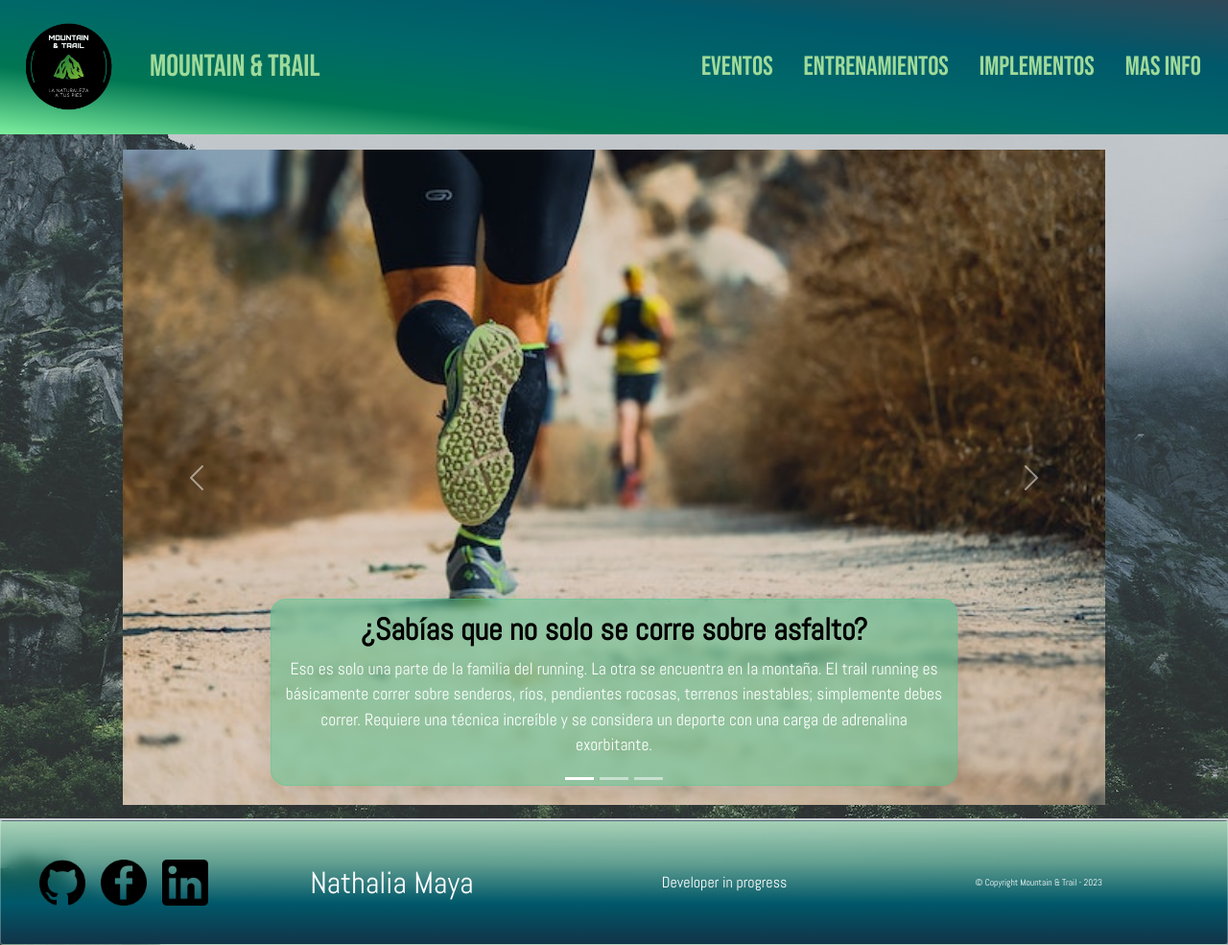
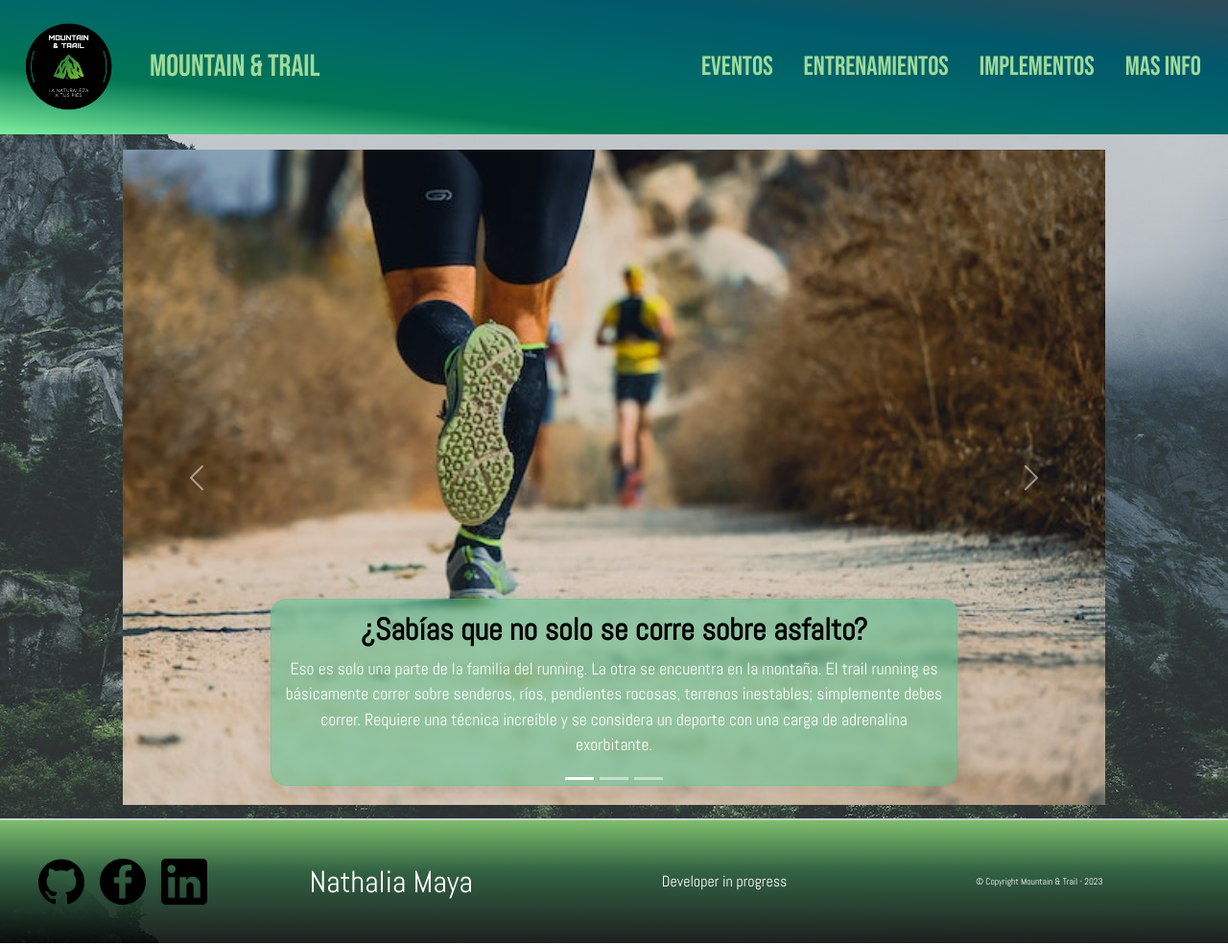
Before and after one commit to Nath-Maya/proyecto-DesarrolloWeb, a plain HTML site: page index.html in a window 1280 px wide. Shown: the whole page at 96% size. Drawn offline with nearby package versions, Linux system fonts and the light colour scheme.

Commit message:
Ajuste estilos footer
Se cambia background del color.

```diff
--- a/css/footer.css
+++ b/css/footer.css
@@ -2,12 +2,8 @@
 footer {
    text-align: center;
    padding: 10px;
-   background-image: linear-gradient(to bottom, rgba(119, 212, 145, 0.438), rgba(0, 118, 83, 0.5), #00586a, #123348);
-   border-radius: 0.2rem;
-   box-shadow: 0 10px 15px rgba(0, 0, 0, 0.1);
-   backdrop-filter: blur(8px);
-   -webkit-backdrop-filter: blur(15px);
-   border: 0.5px solid rgba(255, 255, 255, 0.27);
+   background: rgb(127, 191, 109);
+   background: linear-gradient(180deg, rgba(127, 191, 109, 1) 0%, rgba(49, 97, 66, 1) 42%, rgba(4, 8, 5, 0.8548012955182073) 97%);
 }
 
 div h1 {
```
